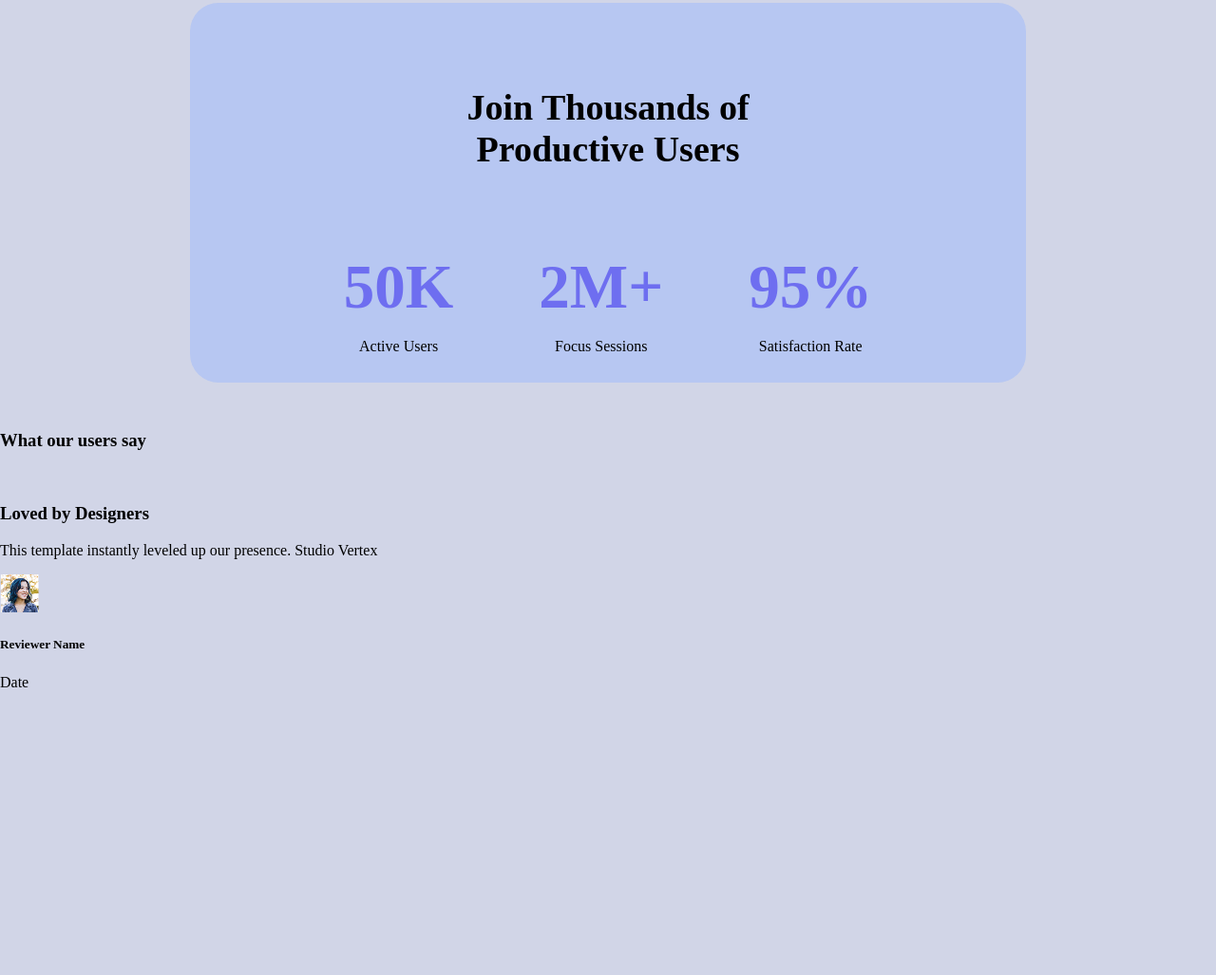
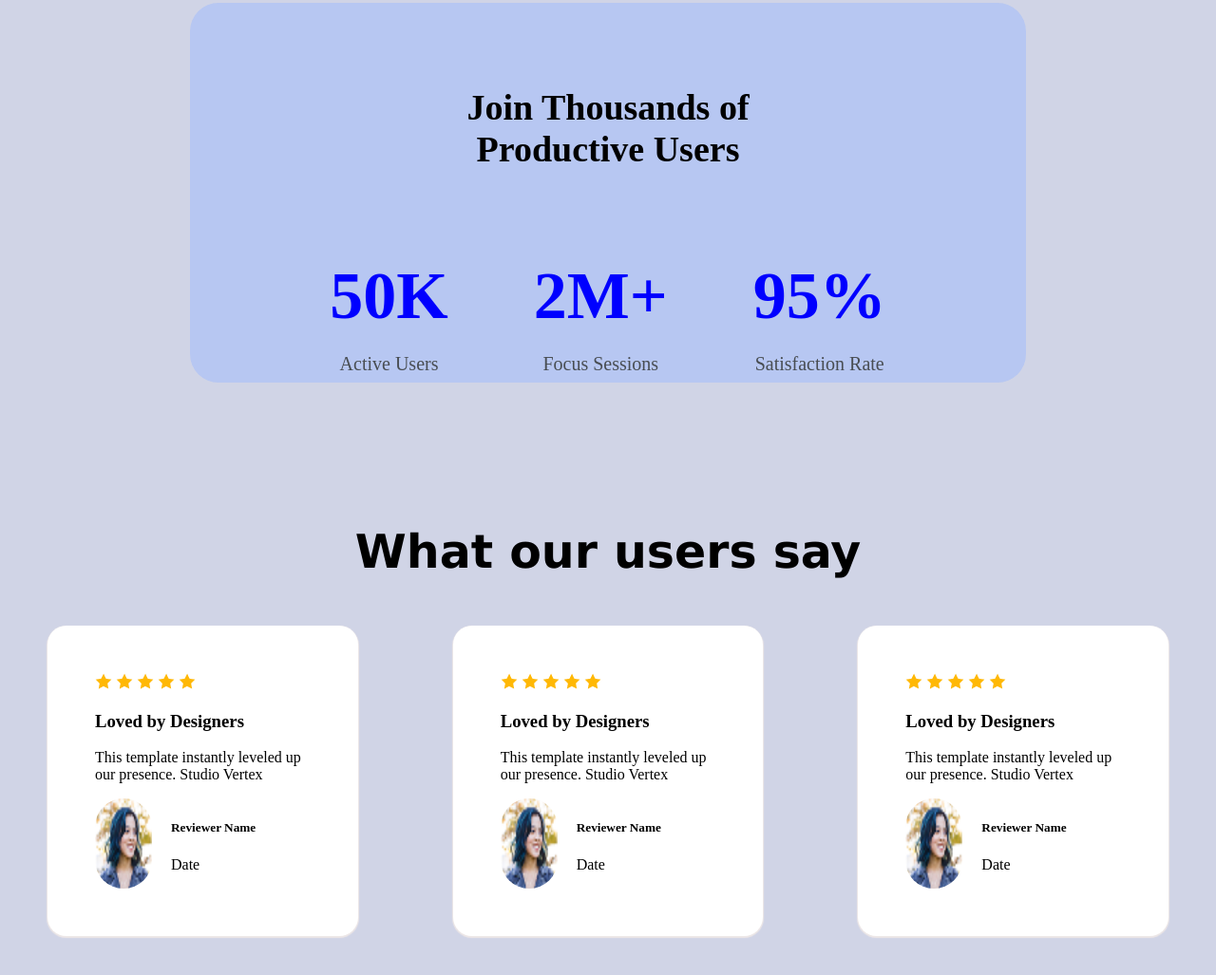
Before and after one commit to nasimali29/Assignment-1, a plain HTML site: page index.html in a window 1280 px wide. Shown: the part 1153-2180 px from the top of the page at 95% size. Before the commit the page ends 1897 px from the top, so only its background shows below. Drawn offline with Linux system fonts and the light colour scheme.

Commit message:
added a love by designer

```diff
--- a/css/styles.css
+++ b/css/styles.css
@@ -1,7 +1,7 @@
 body {
     padding: 0px;
     margin: 0px;
-    background-color: rgb(209, 213, 231);
+    background-color: hsl(229, 31%, 86%);
 }
 
 /* nav section */
@@ -136,10 +136,74 @@ a {
     font-family: 'Times New Roman', Times, serif;
     margin-bottom: 0px;
 }
+.div-3{
+    display: flex;
+    justify-content: center;
+    gap: 90px;
+    text-align: center;
+}
+
+.section2{
+    background-color: rgb(183, 199, 242);
+    margin: 0 200px;
+    padding: 50px 250px;
+    margin-bottom: 50px;
+    border-radius: 30px;
+    height: 300px;
+}
+
+.sec-heading2{
+    font-size: 38px;
+    font-weight: bold;
+    font-family: 'Times New Roman', Times, serif;
+    margin-bottom: 0px;
+}
 
 .div-3 .haa{
-    font-size: 65px;
+    font-size: 70px;
     font-weight: bold;
-    color: rgb(110, 110, 240);
+    color: blue;
     margin-bottom: 0px;
 }
+
+.div-3 .p222{
+    font-size: 20px;
+    color: rgb(72, 77, 82);
+}
+
+.section-head3{
+    text-align: center;
+}
+
+.section-all{
+    width: 300px;
+    background-color: rgb(255, 255, 255);
+    padding: 50px;
+    border-radius: 20px;
+    margin-left: 50px;
+    margin-right: 50px;
+    margin-bottom: 50px;
+    box-shadow: 0px 1px 1px 1px   rgb(237, 231, 231);
+}
+
+.reviewer{
+    display: flex;
+    gap: 20px;
+}
+
+.img3{
+    width: 60px;
+    border-radius: 200px;
+}
+
+.section3{
+    display: flex;
+    justify-content: center;
+}
+
+.section-head3{
+    font-size: 49px;
+    margin-top: 150px;
+    font-weight: bold;
+    font-family: Verdana, Geneva, Tahoma, sans-serif;
+}
--- a/index.html
+++ b/index.html
@@ -54,20 +54,20 @@
                 </div>
             </div>
         </section>
-        <h3 class="sec-heading3">What our users say</h3>
+        <h3 class="section-head3">What our users say</h3>
         <section class="section3">
 
-            <div class="sec-all">
+            <div class="section-all">
                 <div class="icon3">
-                    <img src="./Picture/Assets/icon-star.png" alt="">
-                    <img src="./Picture/Assets/icon-star.png" alt="">
-                    <img src="./Picture/Assets/icon-star.png" alt="">
-                    <img src="./Picture/Assets/icon-star.png" alt="">
-                    <img src="./Picture/Assets/icon-star.png" alt="">
+                    <img src="/Assets/icon-star.png" alt="">
+                    <img src="/Assets/icon-star.png" alt="">
+                    <img src="/Assets/icon-star.png" alt="">
+                    <img src="/Assets/icon-star.png" alt="">
+                    <img src="/Assets/icon-star.png" alt="">
                 </div>
                     <div class="hp">
-                    <h3 class="jjj">Loved by Designers</h3>
-                    <p class="kkk">This template instantly leveled up our presence.
+                    <h3 class="love">Loved by Designers</h3>
+                    <p class="template">This template instantly leveled up our presence.
                     Studio Vertex</p>
 
                 </div>
@@ -79,6 +79,53 @@
                     </div>
                 </div>
             </div>
+            <div class="section-all">
+                <div class="icon3">
+                    <img src="/Assets/icon-star.png" alt="">
+                    <img src="/Assets/icon-star.png" alt="">
+                    <img src="/Assets/icon-star.png" alt="">
+                    <img src="/Assets/icon-star.png" alt="">
+                    <img src="/Assets/icon-star.png" alt="">
+                </div>
+                    <div class="hp">
+                    <h3 class="jjj">Loved by Designers</h3>
+                    <p class="kkk">This template instantly leveled up our presence.
+                    Studio Vertex</p>
+
+                </div>
+                <div class="reviewer">
+                    <img class="img3" src="/Assets/avatar.png" alt="">
+                    <div class="j22">
+                        <h5 class="rev">Reviewer Name</h5>
+                    <p class="date">Date</p>
+                    </div>
+                </div>
+            </div>
+
+            <div class="section-all">
+                <div class="icon3">
+                    <img src="/Assets/icon-star.png" alt="">
+                    <img src="/Assets/icon-star.png" alt="">
+                    <img src="/Assets/icon-star.png" alt="">
+                    <img src="/Assets/icon-star.png" alt="">
+                    <img src="/Assets/icon-star.png" alt="">
+                </div>
+                    <div class="hp">
+                    <h3 class="jjj">Loved by Designers</h3>
+                    <p class="kkk">This template instantly leveled up our presence.
+                    Studio Vertex</p>
+
+                </div>
+                <div class="reviewer">
+                    <img class="img3" src="/Assets/avatar.png" alt="">
+                    <div class="j22">
+                        <h5 class="rev">Reviewer Name</h5>
+                    <p class="date">Date</p>
+                    </div>
+                </div>
+            </div>
+        </section>
+
 
 
 </body>
```
